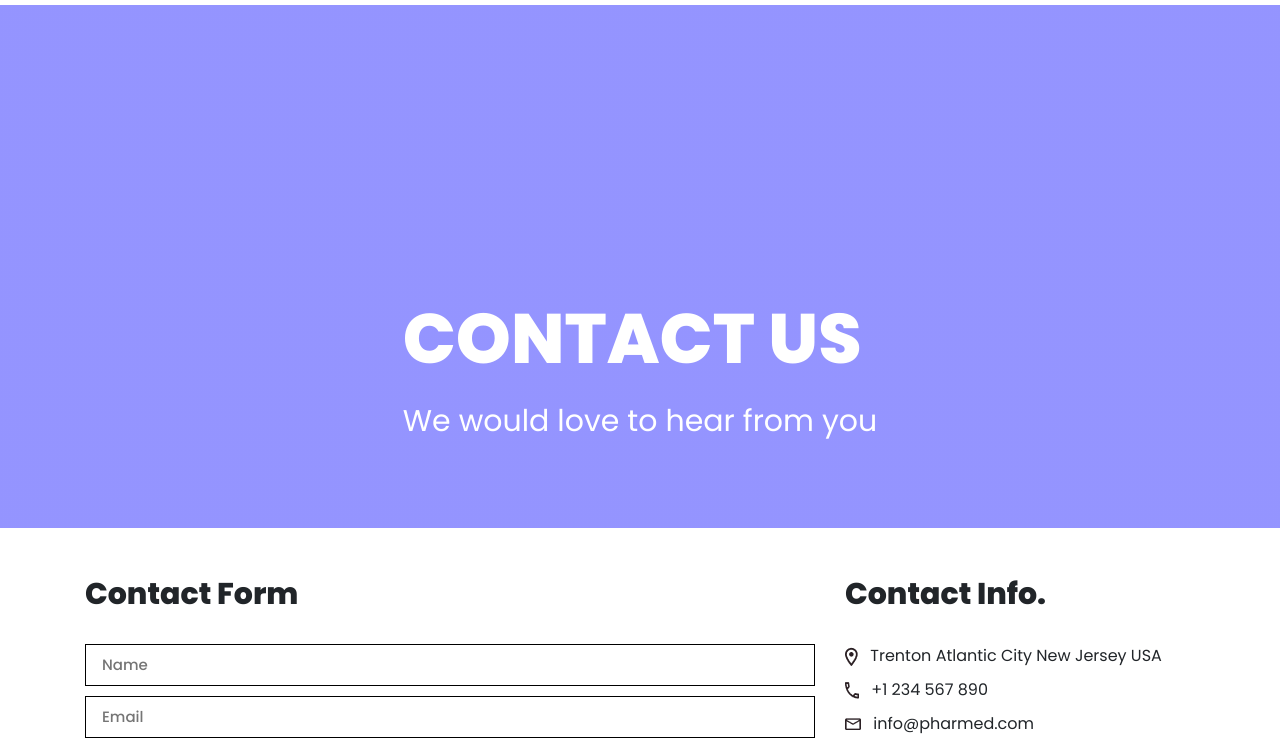
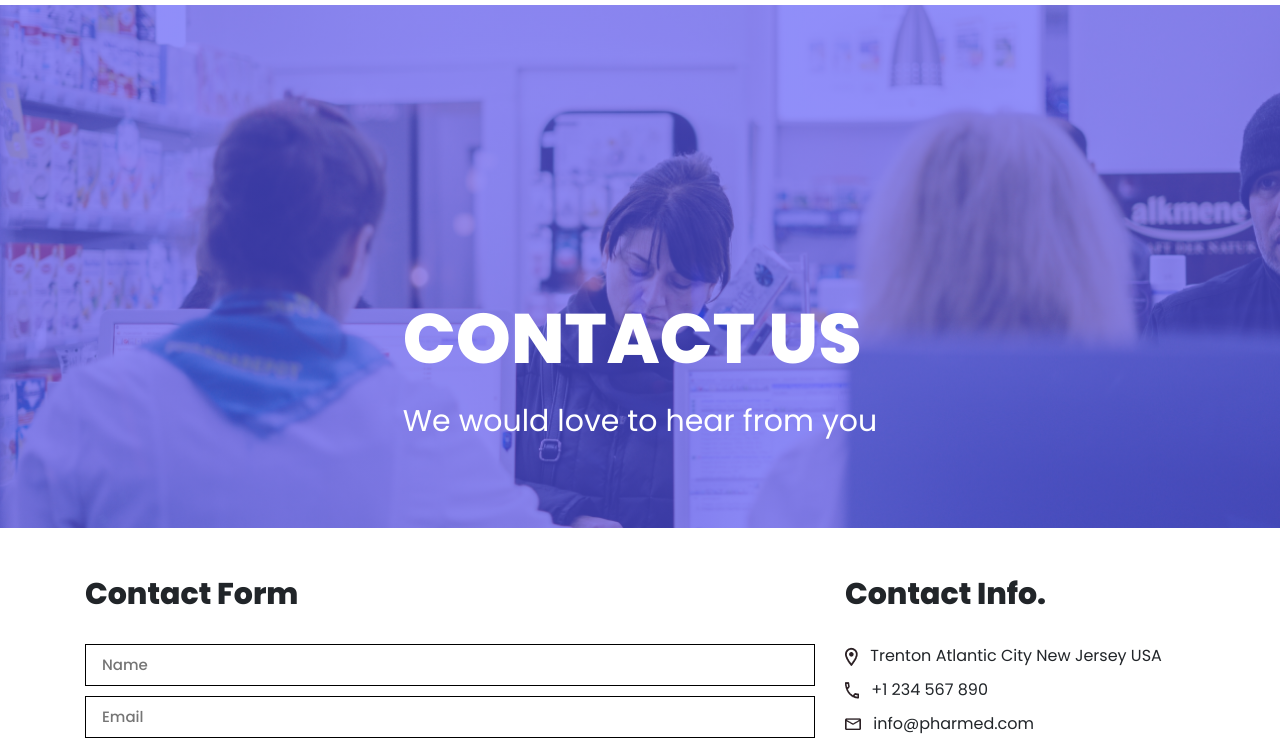
Before and after one commit to seyicole/Project-Envato-Team-Fierce-pharmacy, a plain HTML site: page about.html in a window 1280 px wide. Shown: the part 78-818 px from the top of the page. Drawn offline with nearby package versions, Linux system fonts and the light colour scheme.

Commit message:
Added showcase image

```diff
--- a/Css/styles.css
+++ b/Css/styles.css
@@ -52,7 +52,7 @@ body {
 /* Contact Showcase section */
 .showcase {
   background:linear-gradient(0deg, rgba(77, 77, 255, 0.6), rgba(77, 77, 255, 0.6)),
-  url(../assets/contactshowcase.png) center center/cover;
+  url(../Images/contactshowcase.png) center center/cover;
   height: 523px;
   color: #fff
 }
```
